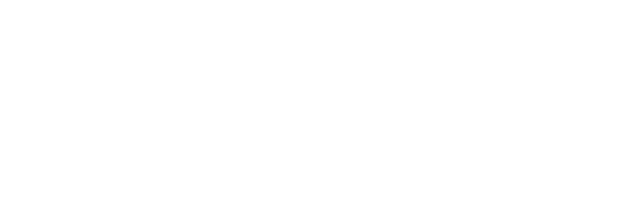
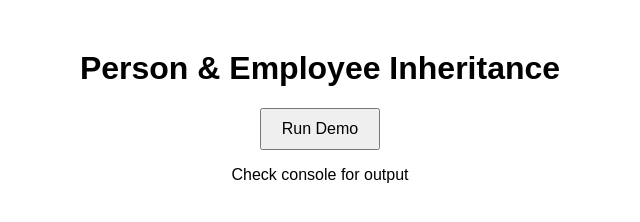
Before and after one commit to acciojob/inheriting-person-for-employee-jobs-himanshusalal, a website: page main.html in a window 1280 px wide. Shown: the whole page, without its empty margins (320-960 px from the left). Drawn offline with Linux system fonts and the light colour scheme.

Commit message:
created a submission

```diff
--- a/main.html
+++ b/main.html
@@ -8,6 +8,11 @@
 
 <body>
 	<!-- the entire body must be written by student -->
+	 <h1>Person & Employee Inheritance</h1>
+
+  <button onclick="runDemo()">Run Demo</button>
+
+  <p>Check console for output</p>
     <script type="text/javascript" src="./script.js">
 </script>
 
--- a/script.js
+++ b/script.js
@@ -1,8 +1,43 @@
 // complete this js code
-function Person(name, age) {}
+// function Person(name, age) {}
 
-function Employee(name, age, jobTitle) {}
+// function Employee(name, age, jobTitle) {}
 
-// Do not change code below this line
-window.Person = Person;
-window.Employee = Employee;
+// // Do not change code below this line
+// window.Person = Person;
+// window.Employee = Employee;
+
+// Person Class
+class Person {
+  constructor(name, age) {
+    this.name = name;
+    this.age = age;
+  }
+
+  greet() {
+    console.log(`Hello, my name is ${this.name}, I am ${this.age} years old.`);
+  }
+}
+
+// Employee Class (inherits from Person)
+class Employee extends Person {
+  constructor(name, age, jobTitle) {
+    super(name, age); // call parent constructor
+    this.jobTitle = jobTitle;
+  }
+
+  jobGreet() {
+    console.log(
+      `Hello, my name is ${this.name}, I am ${this.age} years old, and my job title is ${this.jobTitle}.`
+    );
+  }
+}
+
+// Demo function (for button click)
+function runDemo() {
+  const person = new Person("Alice", 25);
+  person.greet();
+
+  const employee = new Employee("Bob", 30, "Manager");
+  employee.jobGreet();
+}
--- a/styles.css
+++ b/styles.css
@@ -1 +1,12 @@
 /*  your css code here. If applicable */
+body {
+  font-family: Arial, sans-serif;
+  text-align: center;
+  margin-top: 50px;
+}
+
+button {
+  padding: 10px 20px;
+  font-size: 16px;
+  cursor: pointer;
+}
```
